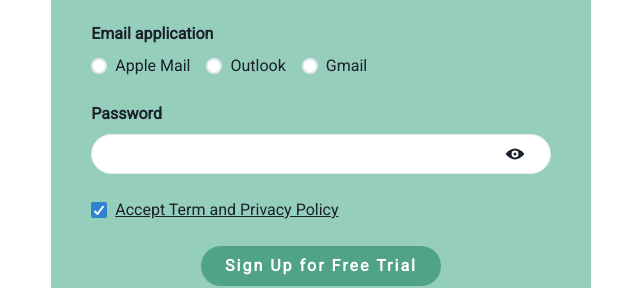
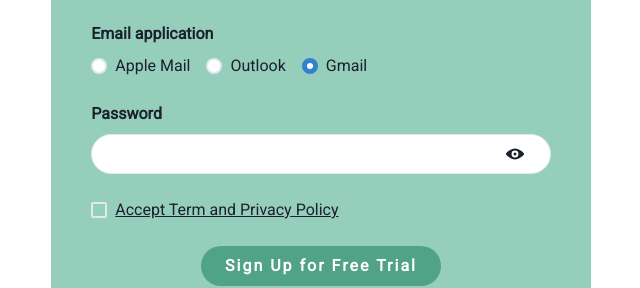
Before and after one commit to neildc14/mailbutler, a React (Vite) app: page / in a window 1280 px wide. Shown: the part 786-1074 px from the top of the page, without its empty margins (319-959 px from the left). Built offline with nearby package versions, Linux system fonts and the light colour scheme.

Commit message:
fixed radio button state handler

```diff
--- a/src/components/Form.jsx
+++ b/src/components/Form.jsx
@@ -4,7 +4,7 @@ import CTA from "../components/buttons/CTA";
 import {
   Box,
   Flex,
-  Stack,
+  HStack,
   FormControl,
   FormLabel,
   RadioGroup,
@@ -21,9 +21,10 @@ import { ViewIcon, ViewOffIcon } from "@chakra-ui/icons";
 function Form() {
   const [workEmail, bindWorkEmail] = useChangeInput("");
   const [password, bindPassword] = useChangeInput("");
+  const [value, setValue] = useState("gmail");
   const [show, setShow] = useState(false);
 
-  const handleClick = () => setShow(!show);
+  const showPassword = () => setShow(!show);
 
   return (
     <Box as="form" pt={6}>
@@ -39,21 +40,27 @@ function Form() {
       </FormControl>
       <FormControl pb={6}>
         <FormLabel fontWeight="bold">Email application</FormLabel>
-        <RadioGroup>
-          <Stack direction="row" spacing={4}>
-            <Radio bg="white">Apple Mail</Radio>
-            <Radio bg="white">Outlook</Radio>
-            <Radio bg="white">Gmail</Radio>
-          </Stack>
+        <RadioGroup name="email_app" value={value} onChange={setValue}>
+          <HStack direction="row" spacing={4}>
+            <Radio bg="white" value="apple mail">
+              Apple Mail
+            </Radio>
+            <Radio bg="white" value="outlook">
+              Outlook
+            </Radio>
+            <Radio bg="white" value="gmail">
+              Gmail
+            </Radio>
+          </HStack>
         </RadioGroup>
       </FormControl>
       <FormControl pb={6}>
         <FormLabel fontWeight="bold">Password</FormLabel>
         <InputGroup>
           <Input
+            type={show ? "text" : "password"}
             aria-label="input your password"
             borderRadius="full"
-            type={show ? "text" : "password"}
             bg="white"
             {...bindPassword}
           />
@@ -61,23 +68,26 @@ function Form() {
             <IconButton
               size="lg"
               variant="ghost"
+              _hover={{ padding: 0 }}
+              _active={{ padding: 0 }}
               icon={show ? <ViewOffIcon /> : <ViewIcon />}
-              onClick={handleClick}
+              onClick={showPassword}
             />
           </InputRightElement>
         </InputGroup>
       </FormControl>
       <FormControl pb={6}>
-        <Stack direction="row" spacing={2}>
-          <Checkbox type="checkbox" defaultChecked />
+        <HStack spacing={2}>
+          <Checkbox type="checkbox" />
           <Link textDecoration="underline">Accept Term and Privacy Policy</Link>
-        </Stack>
+        </HStack>
       </FormControl>
       <Flex justifyContent="center">
         <CTA
           caption="Sign Up for Free Trial"
           bgColor="#51A387"
           as="button"
+          type="submit"
           size="md"
         />
       </Flex>
--- a/src/components/buttons/CTA.jsx
+++ b/src/components/buttons/CTA.jsx
@@ -3,6 +3,7 @@ import { Link, Button, Center } from "@chakra-ui/react";
 
 function CTA({
   as = "a",
+  type = "",
   caption,
   size = "sm",
   variant = "solid",
@@ -15,6 +16,7 @@ function CTA({
   return (
     <Button
       as={as}
+      type={type}
       variant={variant}
       px={6}
       py={4}
--- a/src/components/pages/Home.jsx
+++ b/src/components/pages/Home.jsx
@@ -21,9 +21,9 @@ function Home() {
       <FeatureHeading />
       <MainFeatures />
       <CardFeatures />
-      <TrustedBy /> */}
-      {/* <Testimonials /> */}
-      {/* <IntegratedApps /> */}
+      <TrustedBy />
+      <Testimonials />
+      <IntegratedApps /> */}
       <RegisterSection />
     </Container>
   );
```
